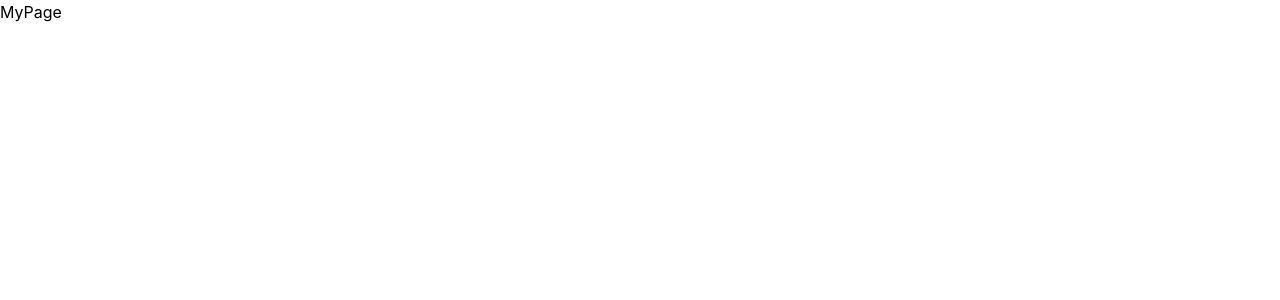
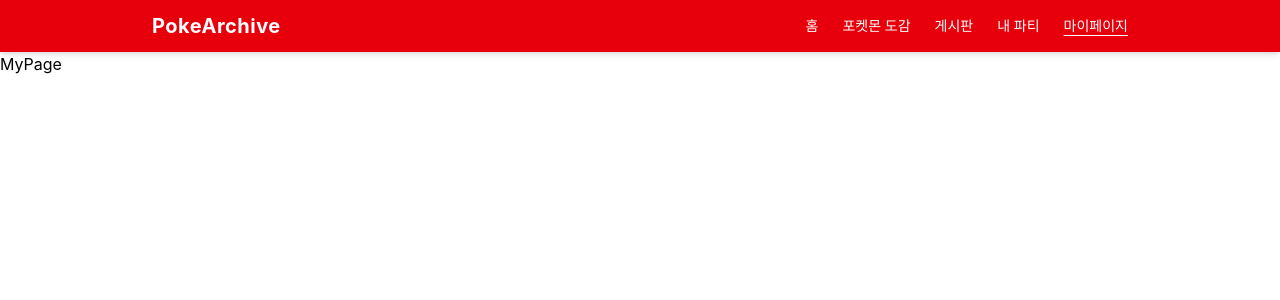
Before and after one commit to gyuhwa9922/poke-archive, a React (Vite) app: page /mypage in a window 1280 px wide. Shown: the top 300 px of the page. Built offline with nearby package versions, Linux system fonts and the light colour scheme.

Commit message:
chore: header

```diff
--- a/src/App.tsx
+++ b/src/App.tsx
@@ -1,4 +1,5 @@
 import { BrowserRouter, Route, Routes } from "react-router-dom";
+import Header from "./components/layout/Header";
 import Board from "./pages/Board";
 import DetailPost from "./pages/DetailPost";
 import Home from "./pages/Home";
@@ -9,6 +10,7 @@ import Pokedex from "./pages/Pokedex";
 function App() {
   return (
     <BrowserRouter>
+      <Header />
       <Routes>
         <Route path="/" element={<Home />} />
         <Route path="/board" element={<Board />} />
--- /dev/null
+++ b/src/components/layout/Header.tsx
@@ -0,0 +1,38 @@
+import { NavLink } from "react-router-dom";
+
+const navItems = [
+  { label: "홈", to: "/" },
+  { label: "포켓몬 도감", to: "/pokedex" },
+  { label: "게시판", to: "/board" },
+  { label: "내 파티", to: "/myparty" },
+  { label: "마이페이지", to: "/mypage" },
+];
+
+const Header = () => {
+  return (
+    <header className="w-full bg-red-600 text-white shadow-md">
+      <div className="max-w-5xl mx-auto flex items-center justify-between px-6 py-3">
+        <NavLink to="/" className="text-xl font-bold tracking-wide">
+          PokeArchive
+        </NavLink>
+        <nav className="flex gap-6 text-sm font-medium">
+          {navItems.map(({ label, to }) => (
+            <NavLink
+              key={to}
+              to={to}
+              className={({ isActive }) =>
+                isActive
+                  ? "underline underline-offset-4"
+                  : "hover:underline hover:underline-offset-4"
+              }
+            >
+              {label}
+            </NavLink>
+          ))}
+        </nav>
+      </div>
+    </header>
+  );
+};
+
+export default Header;
```
